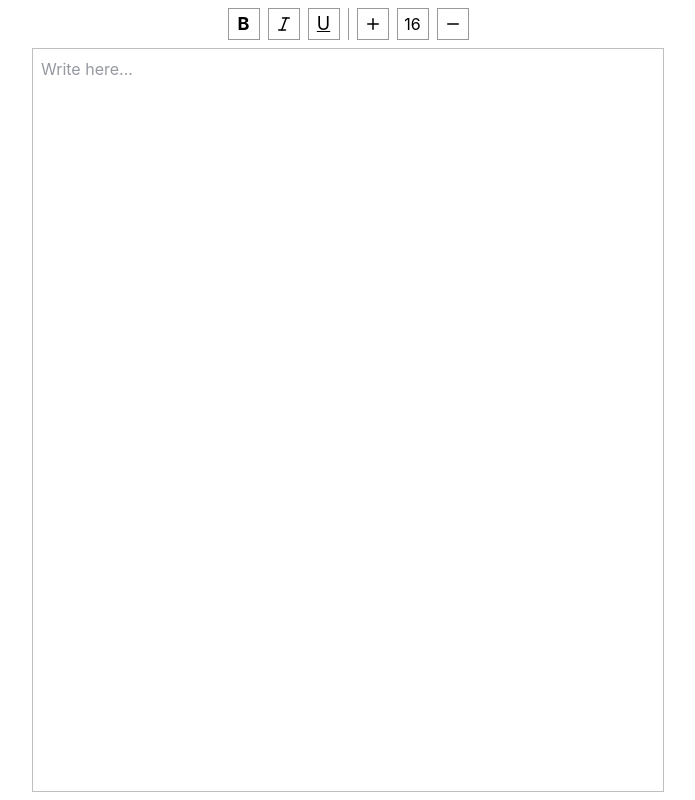
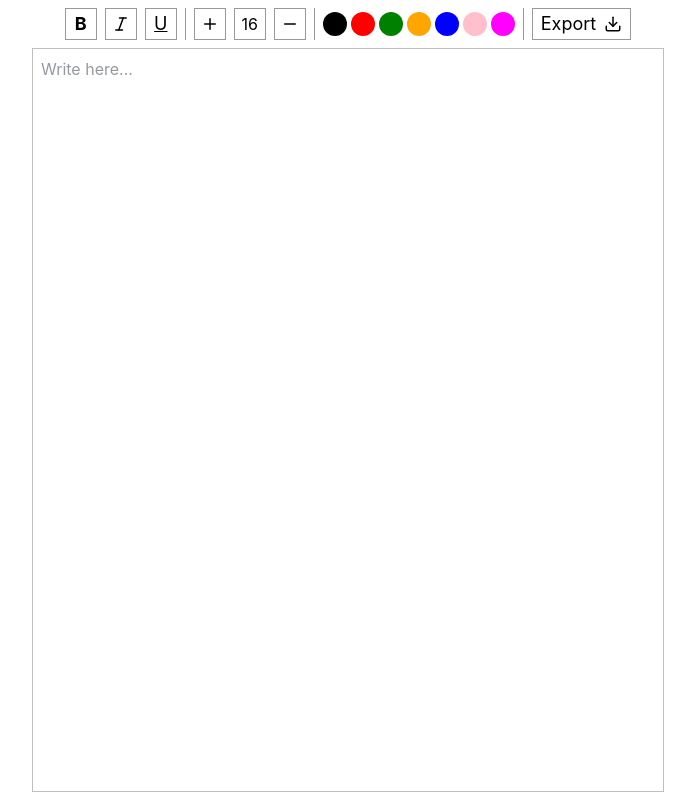
Before and after one commit to Javokhir09/pdf-editor, a React (Vite) app: page / in a window 1280 px wide. Shown: the whole page, without its empty margins (292-987 px from the left). Built offline with nearby package versions, Linux system fonts and the light colour scheme.

Commit message:
added text colors and pdf export

```diff
--- a/package.json
+++ b/package.json
@@ -11,10 +11,13 @@
   },
   "dependencies": {
     "@tailwindcss/vite": "^4.3.3",
+    "@tiptap/extension-color": "^3.28.0",
     "@tiptap/extension-placeholder": "^3.28.0",
+    "@tiptap/extension-text-style": "^3.28.0",
     "@tiptap/pm": "^3.28.0",
     "@tiptap/react": "^3.28.0",
     "@tiptap/starter-kit": "^3.28.0",
+    "html2pdf.js": "^0.14.0",
     "lucide-react": "^1.25.0",
     "react": "^19.2.7",
     "react-dom": "^19.2.7",
--- a/src/components/Button.tsx
+++ b/src/components/Button.tsx
@@ -4,7 +4,7 @@ interface ButtonProps extends ButtonHTMLAttributes<HTMLButtonElement> {}
 
 function Button({ children, className = "", ...props }: ButtonProps) {
   return (
-    <button className={`border border-black/40 size-8 cursor-pointer text-lg ${className}`} {...props}>
+    <button type="button" className={`border border-black/40 size-8 cursor-pointer text-lg ${className}`} {...props}>
       {children}
     </button>
   )
--- a/src/components/Editor.tsx
+++ b/src/components/Editor.tsx
@@ -3,15 +3,20 @@ import StarterKit from "@tiptap/starter-kit";
 import ToggleButton from "./ToggleButton";
 import Placeholder from "@tiptap/extension-placeholder";
 import Button from "./Button";
-import { ItalicIcon, MinusIcon, PlusIcon } from "lucide-react";
+import { DownloadIcon, ItalicIcon, MinusIcon, PlusIcon } from "lucide-react";
 import { useState } from "react";
+import { Color, TextStyle } from "@tiptap/extension-text-style";
+import html2pdf from 'html2pdf.js'
 
 function Editor() {
+  const colors = ['black', 'red', 'green', 'orange', 'blue', 'pink', 'magenta']
   const [fontSize, setFontSize] = useState<number>(16);
 
   const editor = useEditor({
     extensions: [
       StarterKit,
+      TextStyle,
+      Color,
       Placeholder.configure({ placeholder: "Write here..." }),
     ],
   });
@@ -26,6 +31,22 @@ function Editor() {
   })
 
   if (!editor) return null;
+
+
+  const exportToPDF = () => {
+    const content = document.querySelector<HTMLElement>('.ProseMirror') // Tiptap's content div
+    if (!content) return
+
+    html2pdf()
+      .set({
+        margin: 10,
+        filename: 'document.pdf',
+        html2canvas: { scale: 2 },
+        jsPDF: { unit: 'mm', format: 'a4', orientation: 'portrait' },
+      })
+      .from(content)
+      .save()
+  }
 
   return (
     <div className="w-full flex items-center flex-col gap-2 p-2">
@@ -51,7 +72,9 @@ function Editor() {
         >
           U
         </ToggleButton>
+
         <div className="bg-black/40 w-px h-8"></div>
+
         <Button className="flex justify-center items-center" onClick={() => setFontSize(fontSize+1)}>
           <PlusIcon size={18} />
         </Button>
@@ -67,6 +90,23 @@ function Editor() {
         <Button className="flex justify-center items-center" onClick={() => setFontSize(fontSize-1)}>
           <MinusIcon size={18} />
         </Button>
+
+        <div className="bg-black/40 w-px h-8"></div>
+
+        <div className="flex gap-1 items-center">
+          {colors.map((color) => (
+            <button
+              key={color}
+              className="size-6 rounded-full cursor-pointer"
+              style={{ backgroundColor: color }}
+              onClick={() => editor.chain().focus().setColor(color).run()}
+            />
+          ))}
+        </div>
+
+        <div className="bg-black/40 w-px h-8"></div>
+
+        <Button onClick={() => exportToPDF()} className="w-fit flex items-center px-2 gap-2">Export <DownloadIcon size={18} /></Button>
       </div>
 
       <EditorContent
--- a/src/components/ToggleButton.tsx
+++ b/src/components/ToggleButton.tsx
@@ -7,6 +7,7 @@ interface ButtonProps extends ButtonHTMLAttributes<HTMLButtonElement> {
 function ToggleButton({ children, className = "", pressed = false, ...props }: ButtonProps) {
   return (
     <button
+      type="button"
       {...props}
       aria-pressed={pressed}
       className={`border border-black/40 size-8 cursor-pointer text-lg ${pressed ? "bg-gray-200/80" : ""} ${className}`}
```
Also changed, not shown: 1 other file (tests, documents, lock files or other folders).
